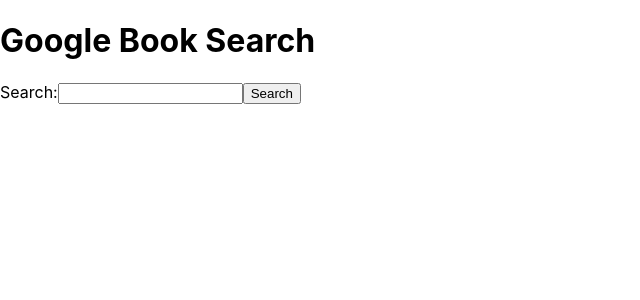
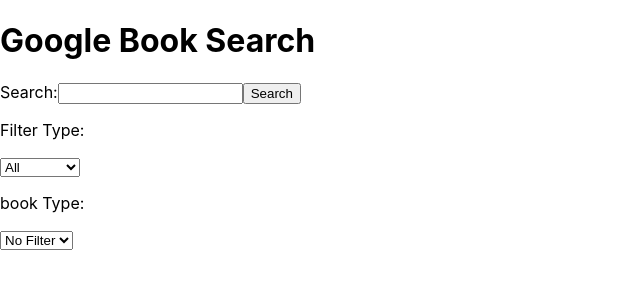
Before and after one commit to thinkful-ei-jaguar/BookSearchAPI-Robert-Jaye, a React (Create React App) app: page / in a window 1280 px wide. Shown: the top 300 px of the page, without its empty margins (0-640 px from the left). Built offline with nearby package versions, Linux system fonts and the light colour scheme.

Commit message:
filter and list

```diff
--- a/src/App.js
+++ b/src/App.js
@@ -65,11 +65,11 @@
           <button type='submit' value='submit'>Search</button>
         </form>
         <Filter />
-        <BookList books={this.state.books}/>
+
 
       </main>
     );
   }
 }
-
+//<BookList books={this.state.books}/>
 export default App;
--- /dev/null
+++ b/src/Book.js
@@ -0,0 +1,26 @@
+import React, { Component }  from 'react';
+class Book extends Component{
+  render(){
+    return(
+        <div className="book">
+        <div className="book__row">
+          <div className="book__title">
+            <a
+              href={this.props.url}
+              target="_blank"
+              rel="noopener noreferrer">
+                {this.props.title}
+              </a>
+          </div>
+        </div>
+        <div className="bookmark__description">
+          {this.props.description}
+        </div>
+      </div>
+    );
+  }
+}
+
+
+
+export default Book;
--- a/src/BookList.js
+++ b/src/BookList.js
@@ -1,9 +1,16 @@
 import React, { Component }  from 'react';
+import Book from './Book';
 
 class BookList extends Component {
   render(){
+    const books = this
+          .props
+          .books
+          .map((books, i) => <Book { ...books } key={i}/>);
     return(
-      <div></div>
+      <div className="bookmarkList">
+        {books}
+      </div>
     );
   }
 }
--- a/src/Filter.js
+++ b/src/Filter.js
@@ -3,7 +3,20 @@
 class Filter extends Component {
   render(){
     return(
-      <div></div>
+      <div>
+        <p>Filter Type:</p>
+        <select name="printtype" size="1">
+          <option value="all">All</option>
+          <option value="book">book</option>
+          <option value="magazine">magazine</option>
+        </select>
+        <p>book Type:</p>
+        <select name="booktype" size="1">
+          <option value="nofilter">No Filter</option>
+          <option value="ebook">ebook</option>
+          <option value="free">free</option>
+        </select>
+      </div>
     );
   }
 }
```
